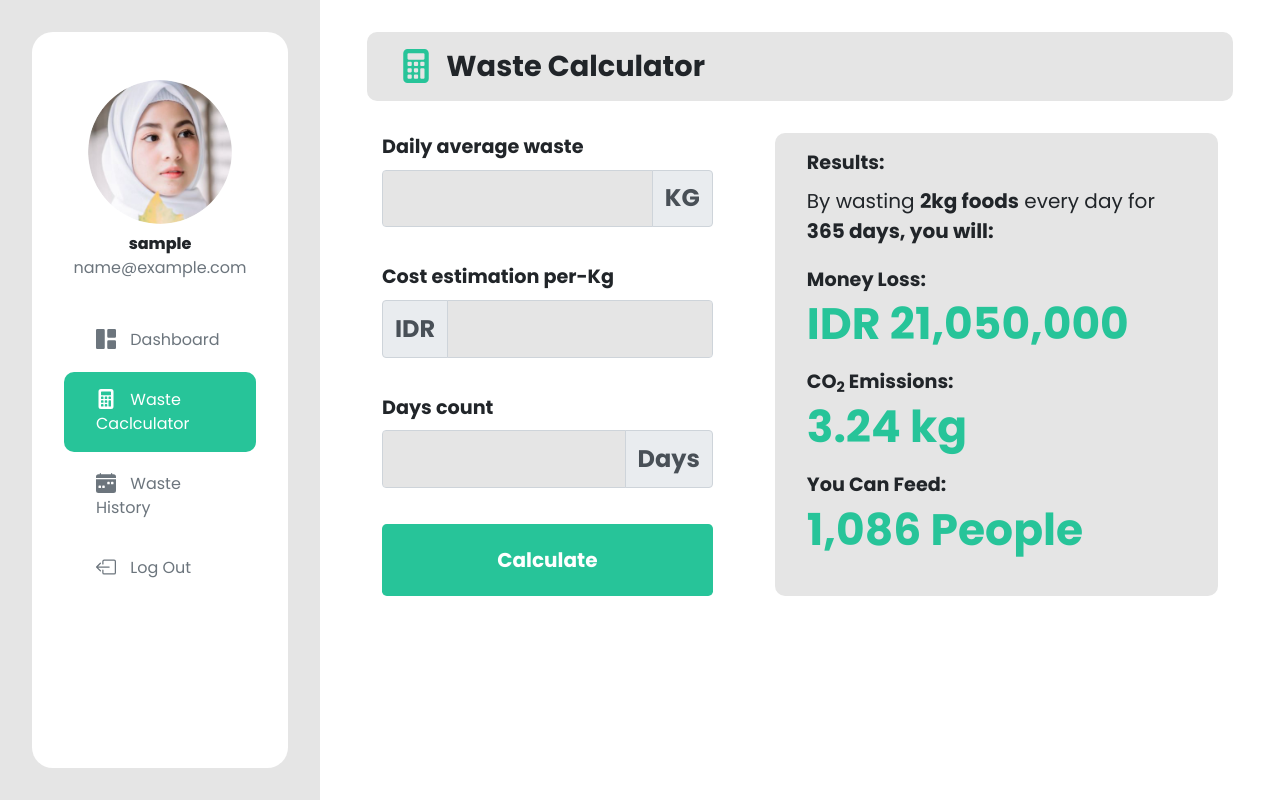
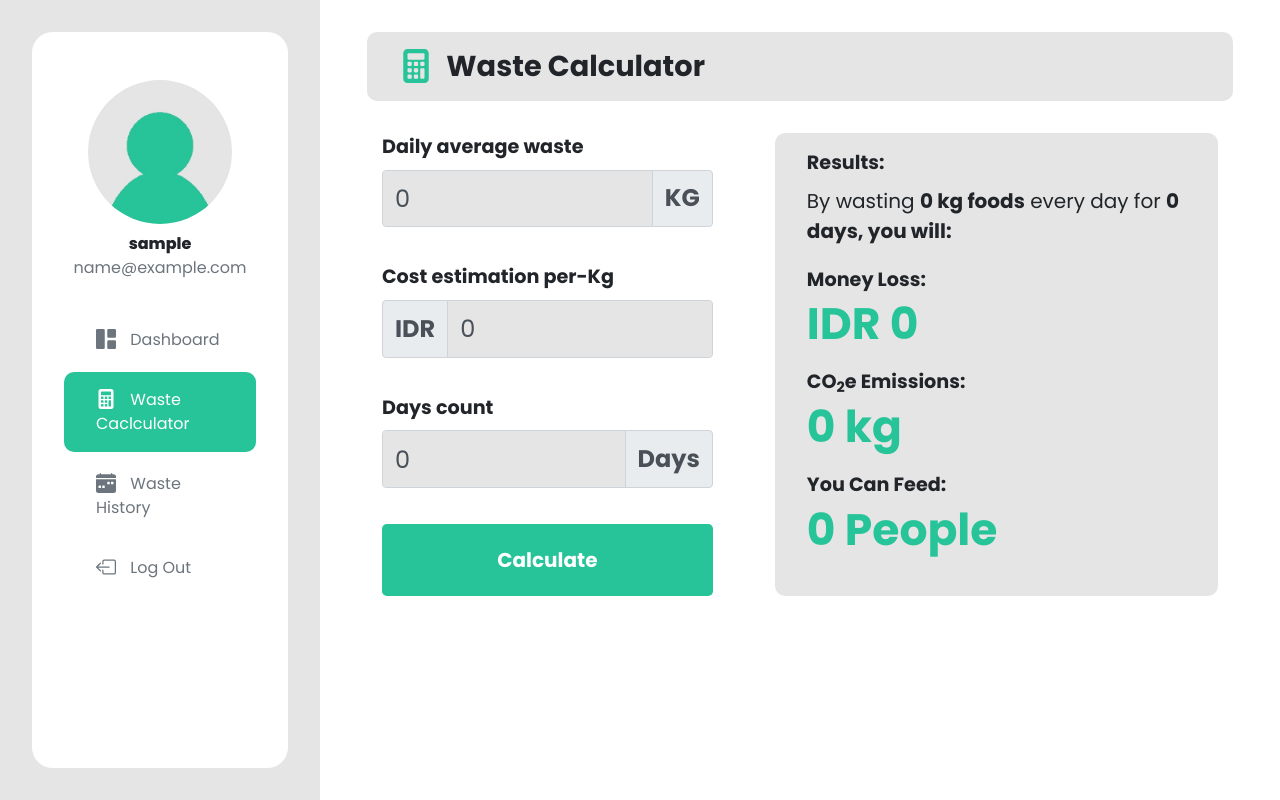
Before and after one commit to mr1dha/foodwasteID, a Django app: page /calculator in a window 1280 px wide. Run offline with Django 3.2, Linux system fonts and the light colour scheme; the visitor is signed in with stand-in values (Sample User, id 1); some libraries are stand-ins or nearby versions.

Commit message:
Membuat calculator dan statistik

```diff
--- a/WasteFoodID/templates/main/calculator.html
+++ b/WasteFoodID/templates/main/calculator.html
@@ -112,7 +112,7 @@
                 <div class="col-md-5">
                     <label for="weight">Daily average waste</label>
                     <div class="input-group mb-3">
-                        <input id="weight" type="number" class="form-control">
+                        <input id="weight" type="number" class="form-control" value="0">
                         <div class="input-group-append">
                             <span class="input-group-text">KG</span>
                         </div>
@@ -123,12 +123,12 @@
                         <div class="input-group-prepend">
                             <span class="input-group-text">IDR</span>
                         </div>
-                        <input id="cost" type="number" class="form-control">
+                        <input id="cost" type="number" class="form-control" value="0">
                     </div>
 
                     <label for="days">Days count</label>
                     <div class="input-group mb-3">
-                        <input id="days" type="number" class="form-control">
+                        <input id="days" type="number" class="form-control" value="0">
                         <div class="input-group-append">
                             <span class="input-group-text">Days</span>
                         </div>
@@ -142,22 +142,63 @@
                     <div class="result-wrapper">
                         <label>Results:</label>
                         <span class="summary">
-                            By wasting <b class="weight">2</b><b>kg foods</b>
-                            every day for <b class="day">365</b><b> days, you will:</b>
+                            By wasting <b class="summary-text">0</b><b> kg foods</b>
+                            every day for <b class="summary-text">0</b><b> days, you will:</b>
                         </span>
 
                         <label class="result-text">Money Loss:</label>
-                        <span class="result money">IDR 21,050,000</span>
+                        <span class="result money">IDR 0</span>
 
-                        <label class="result-text">CO<sub>2</sub> Emissions:</label>
-                        <span class="result co2">3.24 kg</span>
+                        <label class="result-text">CO<sub>2</sub>e Emissions:</label>
+                        <span class="result co2">0 kg</span>
 
                         <label class="result-text">You Can Feed:</label>
-                        <span class="result feed">1,086 People  </span>
+                        <span class="result feed">0 People  </span>
 
                     </div>
                 </div>
             </div>
+
+            <div class="row">
+                <div class="col-md-12">
+
+                </div>
+            </div>
         </div>
     </div>
+
+
+    <script>
+        // FOODWASTE data:
+        // Foods : 1 kg
+        // Co2e  : 1.9 kg
+        // Money : 57k
+        // People: 4 people
+
+       document.querySelector('.btn-calc').addEventListener('click', function(e) {
+            const EMMISIONS_PER_KG = 1.9;
+            const COST_PER_KG = 57000;
+            const PEOPLE_PER_KG = 4;
+
+            const weightInput = document.getElementById('weight');
+            const costInput = document.getElementById('cost');
+            const daysInput = document.getElementById('days');
+
+            const summary = document.querySelectorAll('.summary-text');
+            const results = document.querySelectorAll('.result');
+
+            // Implement
+            summary[0].innerHTML = weightInput.value;
+            summary[1].innerHTML = daysInput.value;
+
+            results[0].innerHTML = "IDR "+ (weightInput.value * COST_PER_KG * daysInput.value).toLocaleString();
+            results[1].innerHTML = (weightInput.value * EMMISIONS_PER_KG * daysInput.value).toFixed(2)+" kg";
+            results[2].innerHTML = weightInput.value * PEOPLE_PER_KG * daysInput.value+" People";
+       });
+
+
+
+
+
+    </script>
     {% endblock %}
--- a/WasteFoodID/templates/main/dashboard.html
+++ b/WasteFoodID/templates/main/dashboard.html
@@ -45,7 +45,7 @@
             height: 9em;
             width: 9em;
             border-radius: 50%;
-            background-image: url('{% static "img/avatar.png"%}');
+            background-image: url('{% static "img/avatar.jpg"%}');
             background-position: center;
             background-repeat: no-repeat;
             background-size: cover;
--- a/WasteFoodID/views.py
+++ b/WasteFoodID/views.py
@@ -19,7 +19,22 @@
 #Function ini hanya akan melakukan redirect ke halaman beranda user
 @login_required(login_url="/login")
 def homepage(request):
-	return render(request, 'main/home.html')
+	m = datetime.now().month
+	y = datetime.now().year
+	waste = WasteFoodID.objects.filter(month=m, year=y, user_id=request.user.id)
+
+	sum = 0
+	for w in waste:
+		sum += w.weight
+
+	res = []
+	for day in range(1, number_of_days_in_month(y,m)+1):
+		res.append(0)
+
+	for w in waste:
+		res[int(w.day)-1] += w.weight
+
+	return render(request, 'main/home.html', {"weight":sum, "datas" : res})
 
 @login_required(login_url="/login")
 def calculator(request):
```
Also changed, not shown: WasteFoodID/templates/main/home.html (+20 -13 lines), WasteFoodID/static/img/avatar.jpg (added), WasteFoodID/static/img/avatar.png (deleted), WasteFoodID/static/img/shopping.webp (added).
